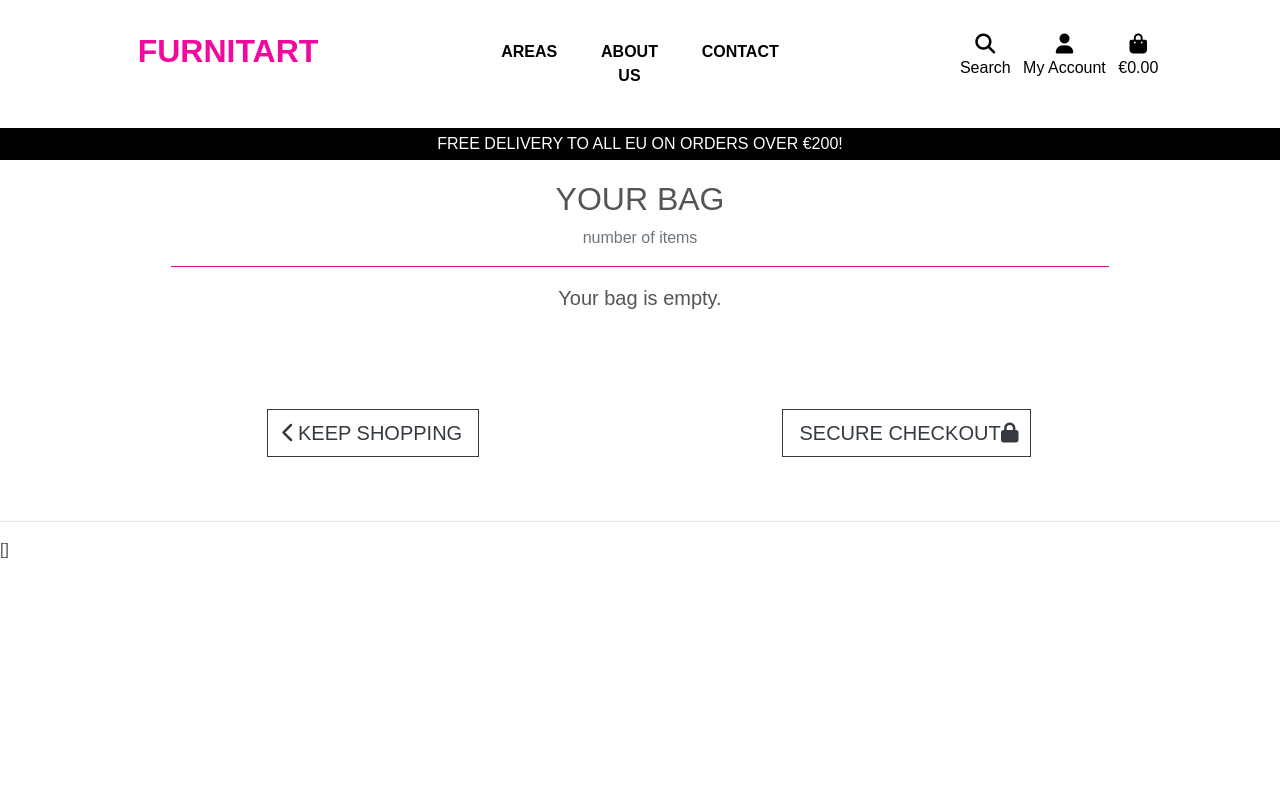
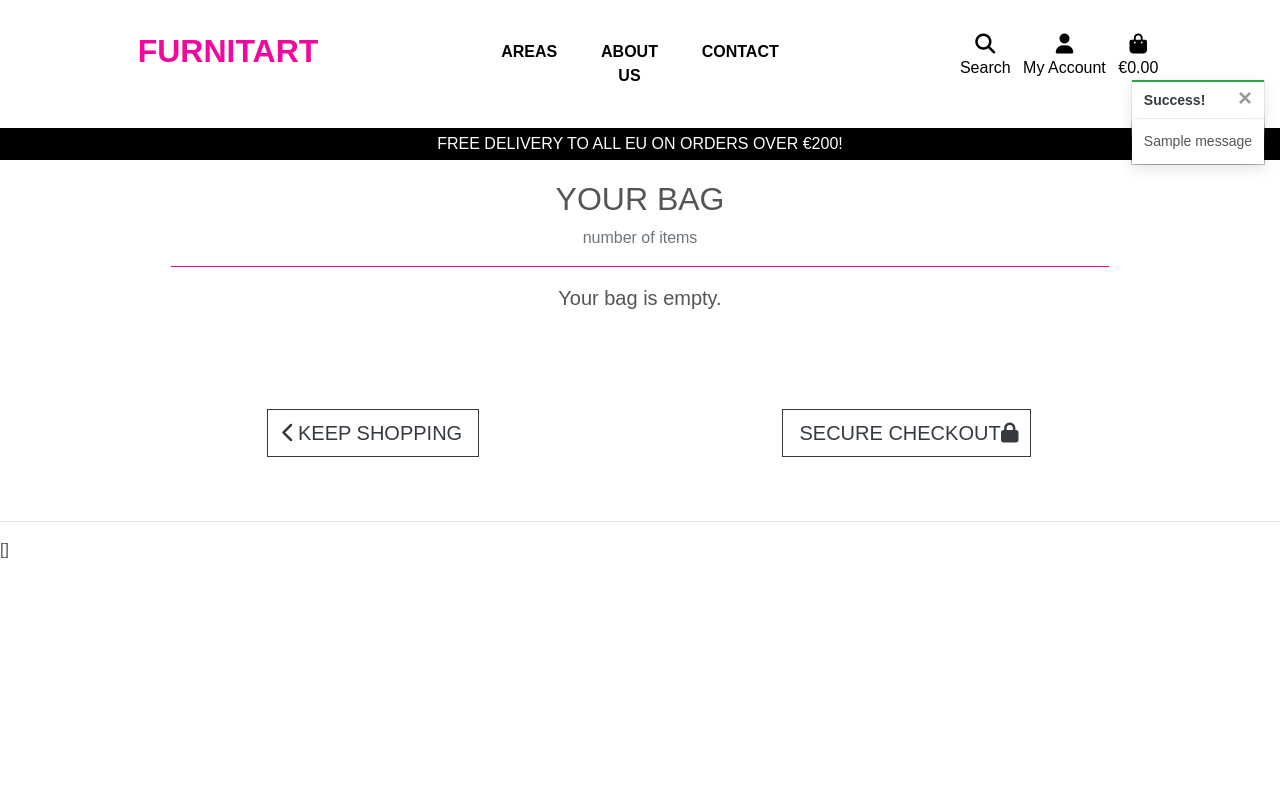
Before and after one commit to belli29/furnitart, a Django app: page /bag/ in a window 1280 px wide. Run offline with Django 3.2, Linux system fonts and the light colour scheme; tables that the repository leaves empty hold one stand-in row (values such as "Sample post"); one stand-in notice (Sample message) is shown; some libraries are stand-ins or nearby versions; some web fonts are replaced.

Commit message:
added delete option to bag, added toasts

```diff
--- a/bag/templates/bag/bag.html
+++ b/bag/templates/bag/bag.html
@@ -39,7 +39,7 @@
                                             <tr>
                                                 <td>
                                                     <span>
-                                                        <div class="icon remove-item" id="remove_{{ item.item_id }}">
+                                                        <div class="icon remove-item" id="remove_{{ item.item_id }}" data-item_id="{{ item.item_id}}">
                                                             <i class="fas fa-trash" alt="delete"></i>
                                                         </div>
                                                     </span>
@@ -130,6 +130,14 @@
 <script type="text/javascript">
     $('.quantity-input').change(function () {
         $(this.form).submit();
-    })
+    });
+    $('.remove-item').click(function () {
+        var itemId = $(this).data('item_id');
+        var url = `/bag/remove/${itemId}`;
+        $.get(url)
+         .done(function() {
+             location.reload();
+        });
+    });
 </script>
 {% endblock %}
--- a/bag/views.py
+++ b/bag/views.py
@@ -1,4 +1,7 @@
-from django.shortcuts import render, redirect
+from django.shortcuts import render, redirect,reverse, HttpResponse, get_object_or_404
+from django.contrib import messages
+from products.models import Product
+
 
 def bag (request):
     """returns bag page"""
@@ -7,6 +10,7 @@ def bag (request):
 
 def add_to_bag(request, item_id):
     """ Add a quantity of the specified product to the shopping bag """
+    product = get_object_or_404(Product, pk=item_id)
     quantity = int(request.POST.get('quantity'))
     redirect_url = request.POST.get('redirect_url')
     bag = request.session.get('bag', {})
@@ -14,6 +18,7 @@ def add_to_bag(request, item_id):
         bag[item_id] += quantity
     else:
         bag[item_id] = quantity
+        messages.success(request, f'Added {product.name} to your bag')
 
     request.session['bag'] = bag
     return redirect(redirect_url)
@@ -44,6 +49,6 @@ def remove_from_bag(request, item_id):
     try:
         del bag[item_id]
         request.session['bag'] = bag
-    except KeyError as ex:
-        print("No such key: '%s'" % ex.message)
-    return redirect("view_bag")
+        return HttpResponse(status=200)
+    except Exception as e:
+        return HttpResponse(status=500)
--- a/furnitart/settings.py
+++ b/furnitart/settings.py
@@ -78,6 +78,8 @@ TEMPLATES = [
         },
     },
 ]
+
+MESSAGE_STORAGE = 'django.contrib.messages.storage.session.SessionStorage'
 
 AUTHENTICATION_BACKENDS = [
     # Needed to login by username in Django admin, regardless of `allauth`
--- a/static/css/base.css
+++ b/static/css/base.css
@@ -74,6 +74,27 @@ body {
     opacity: .2;
 }
 
+.remove-item {
+    cursor: pointer;
+}
+
+/* ------------------------------- bootstrap toasts */
+
+.message-container {
+    position: fixed;
+    top: 80px;
+    right: 15px;
+    z-index: 99999999999;
+}
+
+.custom-toast {
+    overflow: visible;
+}
+
+.toast-capper {
+    height: 2px;
+}
+
 /* Black classes*/
 
 .text-black {
--- a/templates/base.html
+++ b/templates/base.html
@@ -124,8 +124,12 @@
         </div>
     </header>
 
-     {% if messages %}
-        <div class="message-container"></div>
+    {% if messages %}
+        <div class="message-container">
+            {% for message in messages %}
+                {% include 'includes/toasts/toast_success.html' %}
+            {%endfor%}
+        </div>
     {% endif %}
 
     {% block page_header %}
@@ -135,6 +139,9 @@
     {% endblock %}
 
     {% block postloadjs %}
+        <script type="text/javascript">
+            $('.toast').toast('show');
+        </script>
     {% endblock %}
 
   </body>
--- /dev/null
+++ b/templates/includes/toasts/toast_success.html
@@ -0,0 +1,13 @@
+<div class="toast custom-toast rounded-0 border-top-0" data-autohide="false">
+    <div class="arrow-up arrow-success"></div>
+    <div class="w-100 toast-capper bg-success"></div>
+    <div class="toast-header bg-white text-dark">
+        <strong class="mr-auto">Success!</strong>
+        <button type="button" class="ml-2 mb-1 close text-dark" data-dismiss="toast" aria-label="Close">
+            <span aria-hidden="true">&times;</span>
+        </button>
+    </div>
+    <div class="toast-body bg-white">
+        {{ message }}
+    </div>
+</div>
```
Also changed, not shown: templates/includes/toasts/toast_error.html (added, +13 -0 lines), templates/includes/toasts/toast_info.html (added, +13 -0 lines), templates/includes/toasts/toast_warning.html (added, +13 -0 lines).
